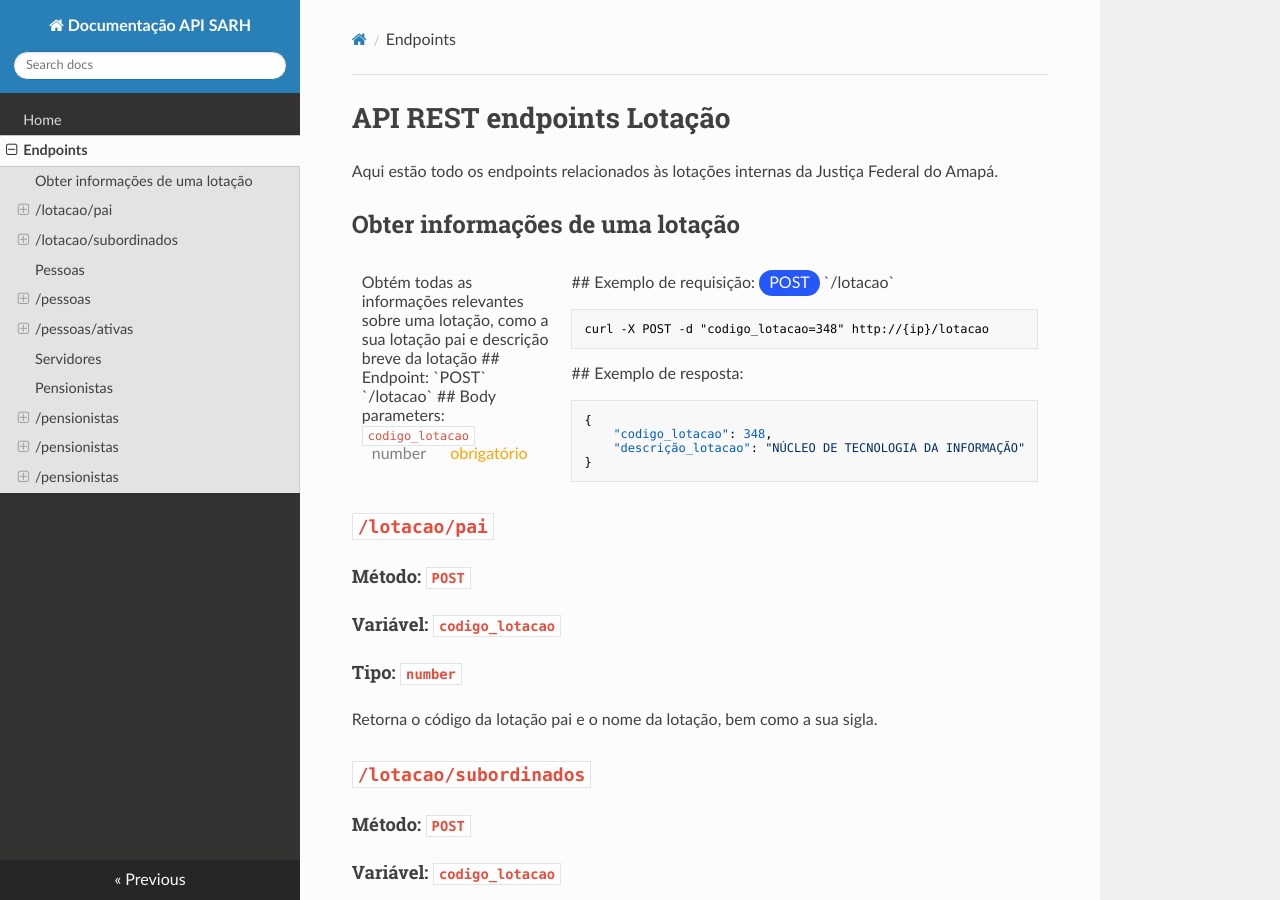
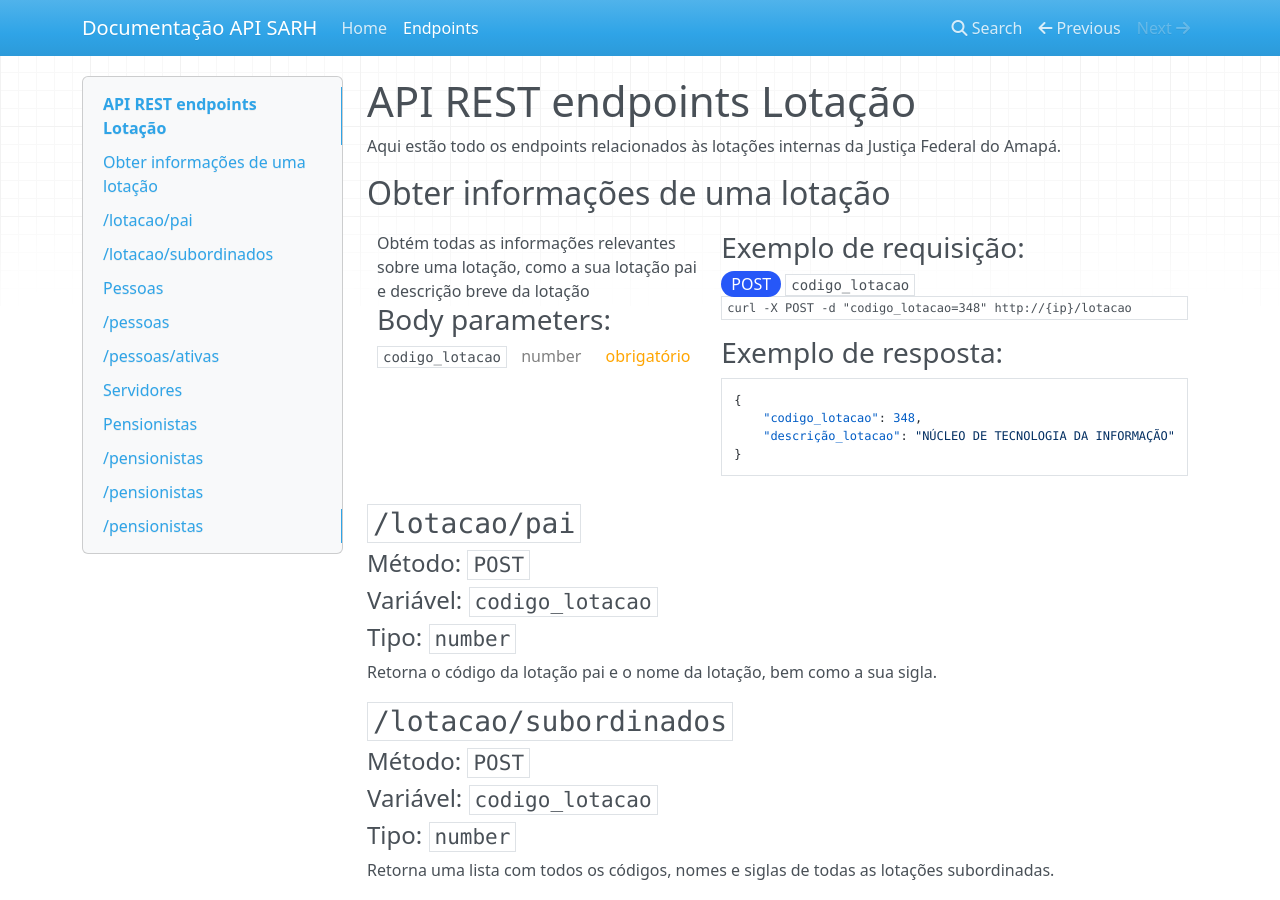
Before and after one commit to gabrielfelipedy/sarh-api, an MkDocs documentation site: the page built from docs/endpoints.md, in a window 1280 px wide and 900 px high. Built offline with MkDocs 1.6.1, drawn with Linux system fonts in a browser that asks for light colours; nearby versions of some CDN libraries; some of the changed text lies outside the part shown.

Commit message:
change all markdown formatting to html and test the default theme

````diff
--- a/docs/endpoints.md
+++ b/docs/endpoints.md
@@ -9,11 +9,8 @@ Aqui estão todo os endpoints relacionados às lotações internas da Justiça F
 <div style="padding: 10px;">
 Obtém todas as informações relevantes sobre uma lotação, como a sua lotação pai e descrição breve da lotação
 
-## Endpoint:
 
-`POST` `/lotacao`
-
-## Body parameters:
+<h3>Body parameters:</h3>
 
 <code>codigo_lotacao</code> <span style="color:grey; padding: 0 10px;">number</span> <span style="color:orange; padding: 0 10px;">obrigatório</span>
 
@@ -21,19 +18,17 @@ Obtém todas as informações relevantes sobre uma lotação, como a sua lotaç
 
 <div style="padding: 10px;">
 
-## Exemplo de requisição:
+<h3>Exemplo de requisição:</h3>
 
 
-<span style="background-color:rgb(38, 87, 248); color: white; padding: 5px 10px; border-radius: 30px;">POST</span>
-
-`/lotacao`
+<span style="background-color:rgb(38, 87, 248); color: white; padding: 2px 10px; border-radius: 30px;">POST</span> <code>codigo_lotacao</code>
 
 
 ```nginx
 curl -X POST -d "codigo_lotacao=348" http://{ip}/lotacao
 ```
 
-## Exemplo de resposta:
+<h3>Exemplo de resposta:</h3>
 
 ```json
 {
--- a/mkdocs.yml
+++ b/mkdocs.yml
@@ -2,4 +2,3 @@ site_name: Documentação API SARH
 nav:
   - Home: index.md
   - Endpoints: endpoints.md
-theme: readthedocs
````
